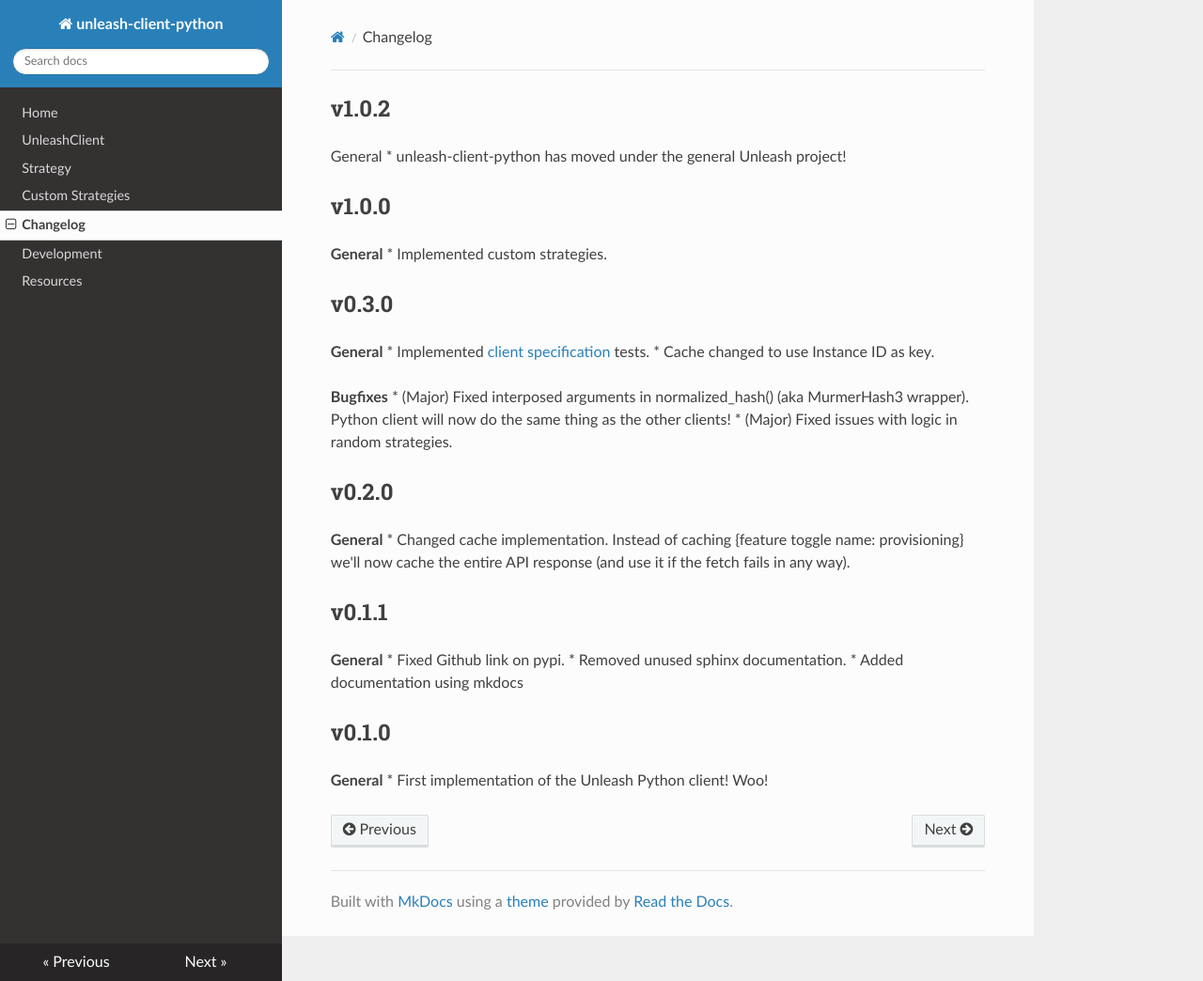
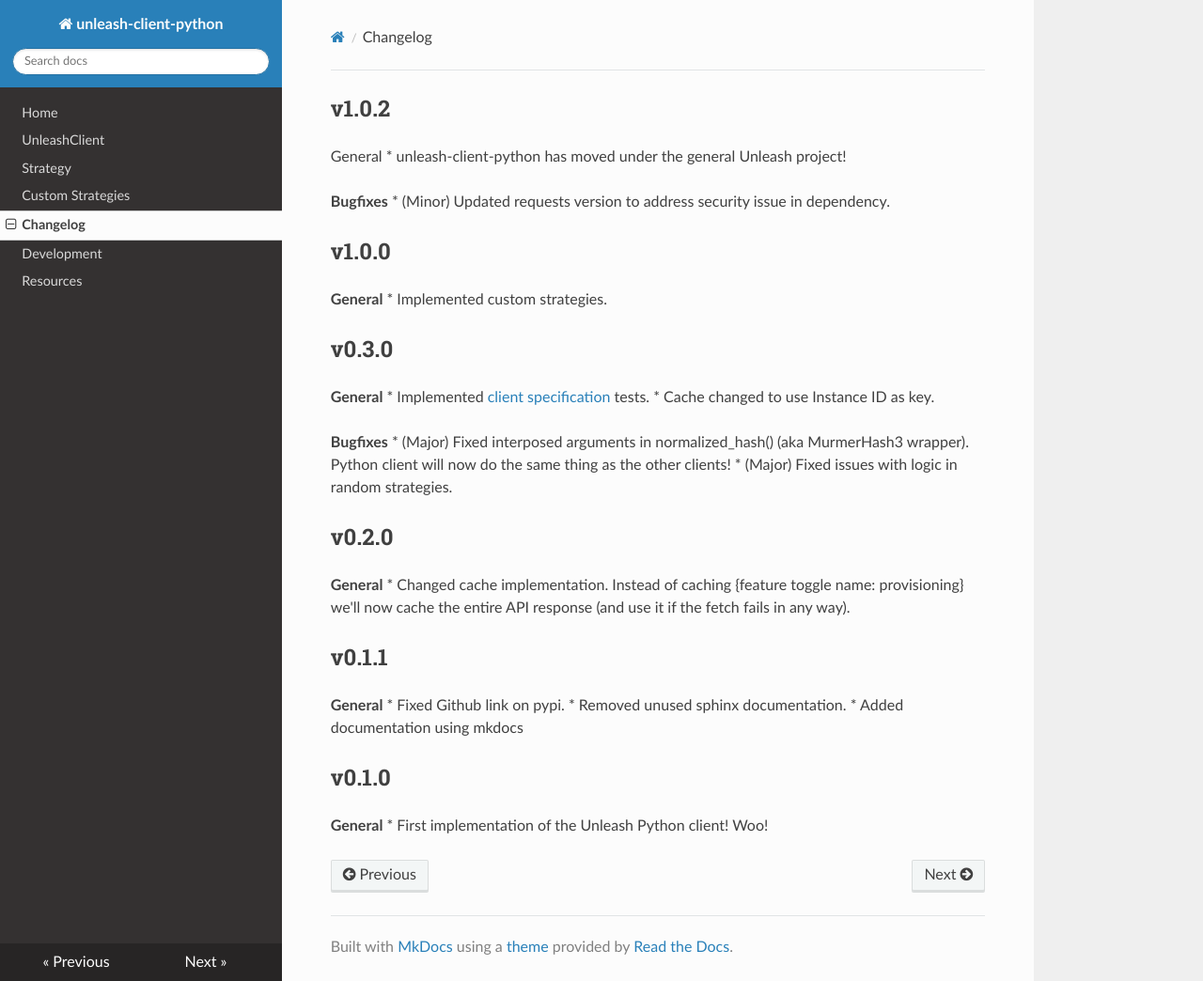
Before and after one commit to Unleash/unleash-client-python, an MkDocs documentation site: the page built from docs/changelog.md, in a window 1280 px wide and 1044 px high. Shown: the whole window at 94% size. Built offline with MkDocs 1.6.1, drawn with Linux system fonts in a browser that asks for light colours; nearby versions of some CDN libraries.

Commit message:
Changelog.

```diff
--- a/docs/changelog.md
+++ b/docs/changelog.md
@@ -2,6 +2,9 @@
 
 General
 * unleash-client-python has moved under the general Unleash project!
+
+**Bugfixes**
+* (Minor) Updated requests version to address security issue in dependency.
 
 ## v1.0.0
 **General**
```
